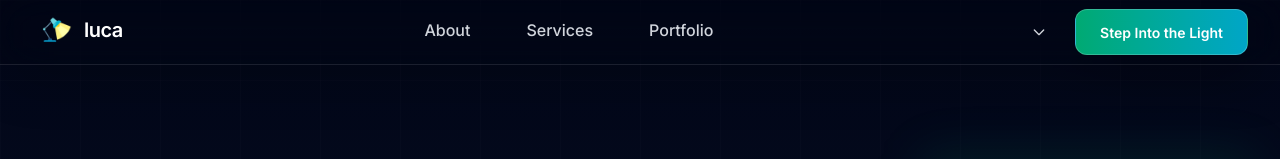
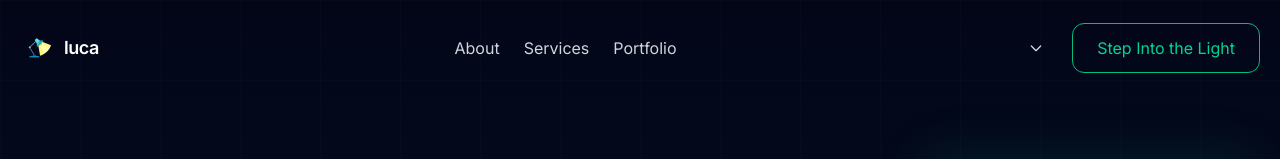
Before and after one commit to lucavehbiu/web-builder, a Next.js app: page /about/about in a window 1280 px wide. Shown: the top 159 px of the page. Built offline with nearby package versions, Linux system fonts and the light colour scheme.

Commit message:
new menu

```diff
--- a/app/globals.css
+++ b/app/globals.css
@@ -257,6 +257,18 @@ input[type="reset"] {
   animation-delay: 2s;
 }
 
+/* Mobile navigation slide-in animation */
+@keyframes slideInFromRight {
+  0% {
+    transform: translateX(100%);
+    opacity: 0;
+  }
+  100% {
+    transform: translateX(0);
+    opacity: 1;
+  }
+}
+
 /* Mobile-first responsive utilities */
 @media (max-width: 640px) {
   /* Improve text readability on small screens */
--- a/src/components/ui/header.tsx
+++ b/src/components/ui/header.tsx
@@ -12,65 +12,64 @@ interface HeaderProps {
 
 export default function Header({ locale, dictionary }: HeaderProps) {
   return (
-    <header className="fixed top-0 left-0 right-0 z-50 backdrop-blur-xl bg-black/10 border-b border-white/10 shadow-2xl">
-      <div className="max-w-7xl mx-auto px-4 sm:px-6 lg:px-8">
-        <div className="flex items-center justify-between h-16">
+    <header className="absolute left-0 top-0 w-full flex items-center h-24 z-40">
+      <nav className="relative mx-auto lg:max-w-7xl w-full px-5 sm:px-10 md:px-12 lg:px-5 flex gap-x-5 justify-between items-center">
+        {/* Logo */}
+        <div className="flex items-center min-w-max relative">
+          <Link href={`/${locale}`} className="font-semibold flex items-center gap-x-2" aria-label="Go to homepage">
+            <Logo size="sm" />
+          </Link>
+        </div>
 
-          {/* Logo - Clickable Home */}
-          <Link href={`/${locale}`} className="flex-shrink-0" aria-label="Go to homepage">
-            <Logo size="md" />
-          </Link>
-
-          {/* Desktop Navigation - Perfectly Centered */}
-          <nav className="hidden lg:flex items-center justify-center flex-1" role="navigation" aria-label="Main navigation">
-            <div className="flex items-center space-x-8">
+        {/* Desktop Navigation */}
+        <div className="hidden lg:flex lg:justify-between lg:items-center w-full">
+          <ul className="flex flex-row gap-6 lg:items-center text-gray-300 lg:w-full lg:justify-center">
+            <li>
               <Link
                 href={`/${locale}/about`}
-                className="text-gray-300 hover:text-white font-medium transition-colors duration-200 py-2 px-3 rounded-lg hover:bg-white/10 focus:outline-none focus:ring-2 focus:ring-emerald-500 focus:ring-offset-2 focus:ring-offset-transparent"
+                className="relative py-2.5 duration-300 ease-linear hover:text-emerald-400 font-light"
                 aria-label={dictionary.navigation.aboutLabel}
               >
                 {dictionary.common.about}
               </Link>
+            </li>
+            <li>
               <Link
                 href={`/${locale}/services`}
-                className="text-gray-300 hover:text-white font-medium transition-colors duration-200 py-2 px-3 rounded-lg hover:bg-white/10 focus:outline-none focus:ring-2 focus:ring-emerald-500 focus:ring-offset-2 focus:ring-offset-transparent"
+                className="relative py-2.5 duration-300 ease-linear hover:text-emerald-400 font-light"
                 aria-label={dictionary.navigation.servicesLabel}
               >
                 {dictionary.common.services}
               </Link>
+            </li>
+            <li>
               <Link
                 href={`/${locale}/portfolio`}
-                className="text-gray-300 hover:text-white font-medium transition-colors duration-200 py-2 px-3 rounded-lg hover:bg-white/10 focus:outline-none focus:ring-2 focus:ring-emerald-500 focus:ring-offset-2 focus:ring-offset-transparent"
+                className="relative py-2.5 duration-300 ease-linear hover:text-emerald-400 font-light"
                 aria-label={dictionary.navigation.portfolioLabel}
               >
                 {dictionary.common.portfolio}
               </Link>
-            </div>
-          </nav>
+            </li>
+          </ul>
 
-          {/* Right Actions - Language + CTA */}
-          <div className="hidden lg:flex items-center space-x-4 flex-shrink-0">
-            <div className="flex items-center">
-              <LanguageSwitcher locale={locale} />
-            </div>
-
+          {/* Right Actions */}
+          <div className="flex items-center gap-4 lg:min-w-max">
+            <LanguageSwitcher locale={locale} />
             <Link
               href={`/${locale}/get-started`}
-              className="group relative overflow-hidden rounded-xl backdrop-blur-xl bg-gradient-to-r from-emerald-500/90 to-cyan-500/90 border border-white/20 px-6 py-2.5 text-white font-semibold shadow-2xl hover:shadow-emerald-500/25 transition-all duration-300 transform hover:scale-105 hover:from-emerald-400/90 hover:to-cyan-400/90"
+              className="px-6 py-3 duration-300 ease-linear border border-emerald-500 text-emerald-400 hover:text-white hover:bg-emerald-600 rounded-xl font-light"
             >
-              <div className="absolute inset-0 bg-gradient-to-r from-white/10 to-white/5 opacity-0 group-hover:opacity-100 transition-opacity duration-300"></div>
-              <span className="relative text-sm">
-                {dictionary.common.getStarted}
-              </span>
+              {dictionary.common.getStarted}
             </Link>
           </div>
+        </div>
 
-          {/* Mobile Navigation */}
-          <div className="lg:hidden">
-            <MobileNav theme="dark" locale={locale} dictionary={dictionary} />
-          </div>
+        {/* Mobile Navigation Button */}
+        <div className="flex items-center lg:hidden">
+          <MobileNav theme="dark" locale={locale} dictionary={dictionary} />
         </div>
-      </div>
+      </nav>
     </header>
   )
 }
--- a/src/components/ui/mobile-nav.tsx
+++ b/src/components/ui/mobile-nav.tsx
@@ -97,28 +97,24 @@ export default function MobileNav({
       {/* Hamburger Menu Button */}
       <button
         onClick={() => setIsOpen(!isOpen)}
-        className={`p-2 rounded-lg transition-colors hover:bg-white/10 ${classes.hamburger}`}
+        className="outline-none border-l border-l-gray-300 dark:border-l-gray-700 pl-3 relative py-3"
         aria-label={isOpen ? 'Close navigation menu' : 'Open navigation menu'}
         aria-expanded={isOpen}
         aria-controls="mobile-navigation"
       >
-        <div className="w-6 h-6 flex flex-col justify-center items-center relative">
+        <span className="sr-only">Toggle navbar</span>
         <span
-            className={`block w-6 h-0.5 bg-current transform transition-transform duration-300 ${
-              isOpen ? 'rotate-45 translate-y-0.5' : '-translate-y-1'
+          aria-hidden="true"
+          className={`flex h-0.5 w-6 rounded bg-gray-800 dark:bg-gray-300 transition duration-300 ${
+            isOpen ? "rotate-45 translate-y-[0.33rem]" : ""
           }`}
         />
         <span
-            className={`block w-6 h-0.5 bg-current transition-opacity duration-300 ${
-              isOpen ? 'opacity-0' : 'opacity-100'
+          aria-hidden="true"
+          className={`flex mt-2 h-0.5 w-6 rounded bg-gray-800 dark:bg-gray-300 transition duration-300 ${
+            isOpen ? "-rotate-45 -translate-y-[0.33rem]" : ""
           }`}
         />
-          <span
-            className={`block w-6 h-0.5 bg-current transform transition-transform duration-300 ${
-              isOpen ? '-rotate-45 -translate-y-0.5' : 'translate-y-1'
-            }`}
-          />
-        </div>
       </button>
 
       {/* Overlay */}
@@ -129,35 +125,30 @@ export default function MobileNav({
         />
       )}
 
-      {/* Slide-out Navigation Panel - FIXED BACKGROUND */}
+      {/* Slide-out Navigation Panel */}
       <div
         id="mobile-navigation"
-        className={`fixed top-0 right-0 bottom-0 z-[60] w-80 max-w-[80vw] shadow-xl transform transition-transform duration-300 ease-in-out ${
+        className={`fixed top-0 right-0 bottom-0 z-[60] w-80 max-w-[80vw] shadow-2xl transform transition-transform duration-500 ease-out ${
           isOpen ? 'translate-x-0' : 'translate-x-full'
-        } ${classes.panel}`}
-        style={{
-          backgroundColor: theme === 'dark' ? '#111827' : '#ffffff',
-          backdropFilter: 'none',
-          WebkitBackdropFilter: 'none'
-        }}
+        } ${theme === 'dark' ? 'bg-gray-900/95 backdrop-blur-xl' : 'bg-white/95 backdrop-blur-xl'}`}
         role="dialog"
         aria-modal="true"
         aria-labelledby="mobile-nav-title"
       >
         {/* Panel Header */}
-        <div className={`border-b ${classes.border}`}>
-          <div className="max-w-7xl mx-auto px-4 sm:px-6 lg:px-8">
-            <div className="flex items-center justify-between h-16">
+        <div className={`border-b ${theme === 'dark' ? 'border-gray-700/50' : 'border-gray-200/50'}`}>
+          <div className="max-w-7xl mx-auto px-6">
+            <div className="flex items-center justify-between h-20">
               <div id="mobile-nav-title">
                 <Logo size="sm" />
               </div>
               <button
                 onClick={() => setIsOpen(false)}
-                className={`p-2 rounded-lg transition-colors hover:bg-gray-100 dark:hover:bg-gray-800 ${classes.hamburger}`}
+                className="w-10 h-10 rounded-xl flex items-center justify-center bg-gradient-to-br from-rose-400 to-pink-400 hover:shadow-lg hover:shadow-rose-200/50 transition-all duration-300"
                 aria-label="Close navigation menu"
               >
-                <svg className="w-6 h-6" fill="none" stroke="currentColor" viewBox="0 0 24 24">
-                  <path strokeLinecap="round" strokeLinejoin="round" strokeWidth={2} d="M6 18L18 6M6 6l12 12" />
+                <svg className="w-5 h-5 text-white" fill="none" stroke="currentColor" viewBox="0 0 24 24">
+                  <path strokeLinecap="round" strokeLinejoin="round" strokeWidth={2.5} d="M6 18L18 6M6 6l12 12" />
                 </svg>
               </button>
             </div>
@@ -165,15 +156,26 @@ export default function MobileNav({
         </div>
 
         {/* Navigation Links */}
-        <nav className="flex-1 py-4" style={{ backgroundColor: 'inherit' }}>
-          <div className="max-w-7xl mx-auto px-4 sm:px-6 lg:px-8">
-            <ul className="space-y-2" role="list">
-              {navLinks.map((link) => (
-                <li key={link.href}>
+        <nav className="flex-1 py-6">
+          <div className="max-w-7xl mx-auto px-6">
+            <ul className="space-y-3" role="list">
+              {navLinks.map((link, index) => (
+                <li
+                  key={link.href}
+                  style={{
+                    animation: isOpen ? `slideInFromRight ${0.3 + index * 0.1}s ease-out` : 'none'
+                  }}
+                >
                   <Link
                     href={link.href}
-                    className={`block px-4 py-3 rounded-lg font-medium transition-colors ${
-                      pathname === link.href ? classes.activeLink : classes.link
+                    className={`block px-5 py-4 rounded-xl font-medium transition-all duration-300 ${
+                      pathname === link.href
+                        ? theme === 'dark'
+                          ? 'bg-gradient-to-r from-emerald-500/20 to-cyan-500/20 text-emerald-400 border border-emerald-500/30'
+                          : 'bg-gradient-to-r from-blue-500/10 to-cyan-500/10 text-blue-600 border border-blue-500/30'
+                        : theme === 'dark'
+                          ? 'text-gray-300 hover:bg-gray-800/50 hover:text-white'
+                          : 'text-gray-700 hover:bg-gray-100/50 hover:text-gray-900'
                     }`}
                     onClick={() => setIsOpen(false)}
                   >
@@ -184,15 +186,15 @@ export default function MobileNav({
             </ul>
 
             {/* Language Switcher */}
-            <div className="mt-6">
+            <div className="mt-8 pt-8 border-t ${theme === 'dark' ? 'border-gray-700/50' : 'border-gray-200/50'}">
               <LanguageSwitcher locale={locale as Locale} />
             </div>
 
             {/* CTA Button */}
-            <div className="mt-8">
+            <div className="mt-6">
               <Link
                 href={`/${locale}/get-started`}
-                className={`block w-full text-center px-6 py-3 rounded-lg font-semibold transition-colors shadow-xs ${classes.cta}`}
+                className="block w-full text-center px-6 py-4 rounded-xl font-semibold bg-gradient-to-r from-emerald-500 to-cyan-500 text-white hover:from-emerald-400 hover:to-cyan-400 shadow-lg hover:shadow-emerald-500/25 transition-all duration-300 transform hover:scale-[1.02]"
                 onClick={() => setIsOpen(false)}
               >
                 {dictionary?.common?.getStarted || 'Start Your Project'}
```
Lines whose indentation alone changed are shown as unchanged.
